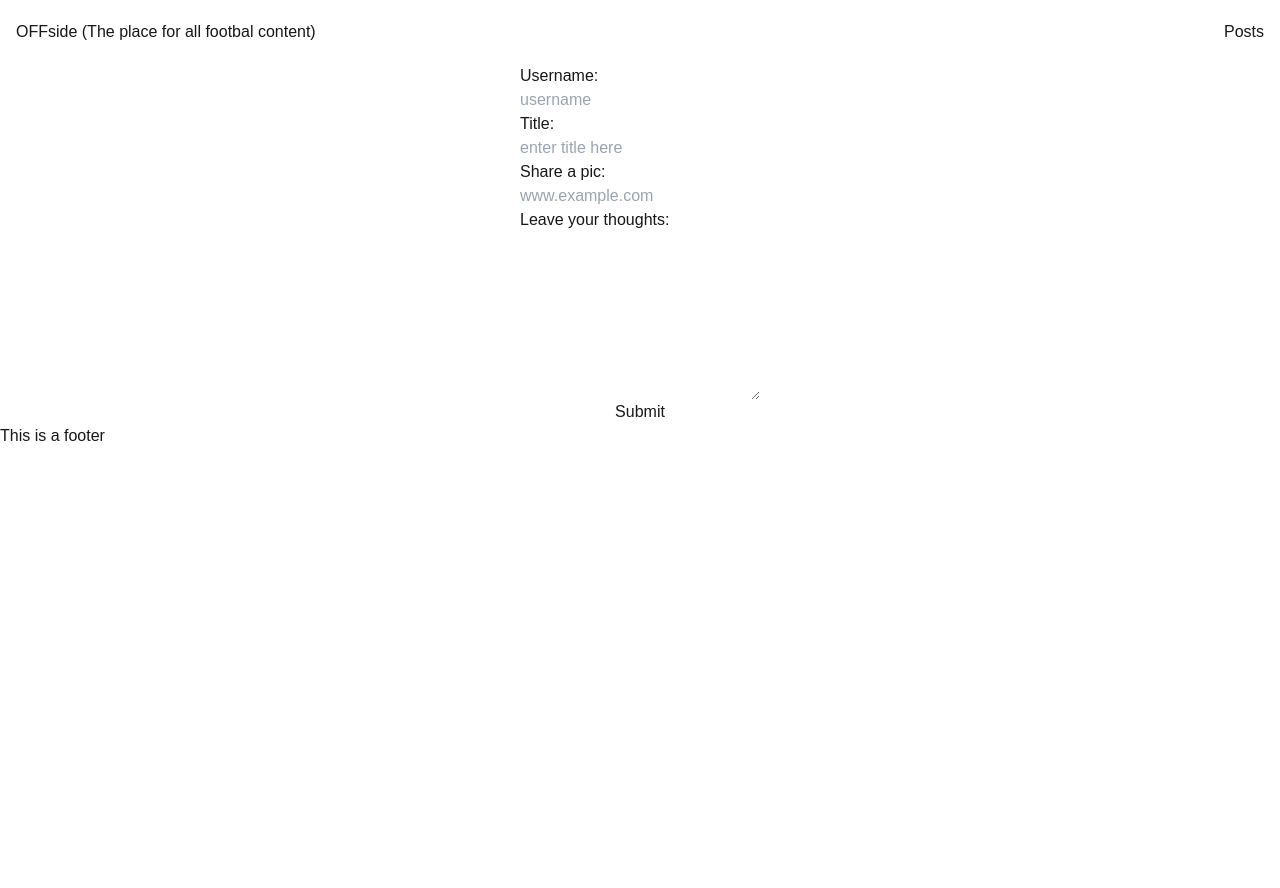
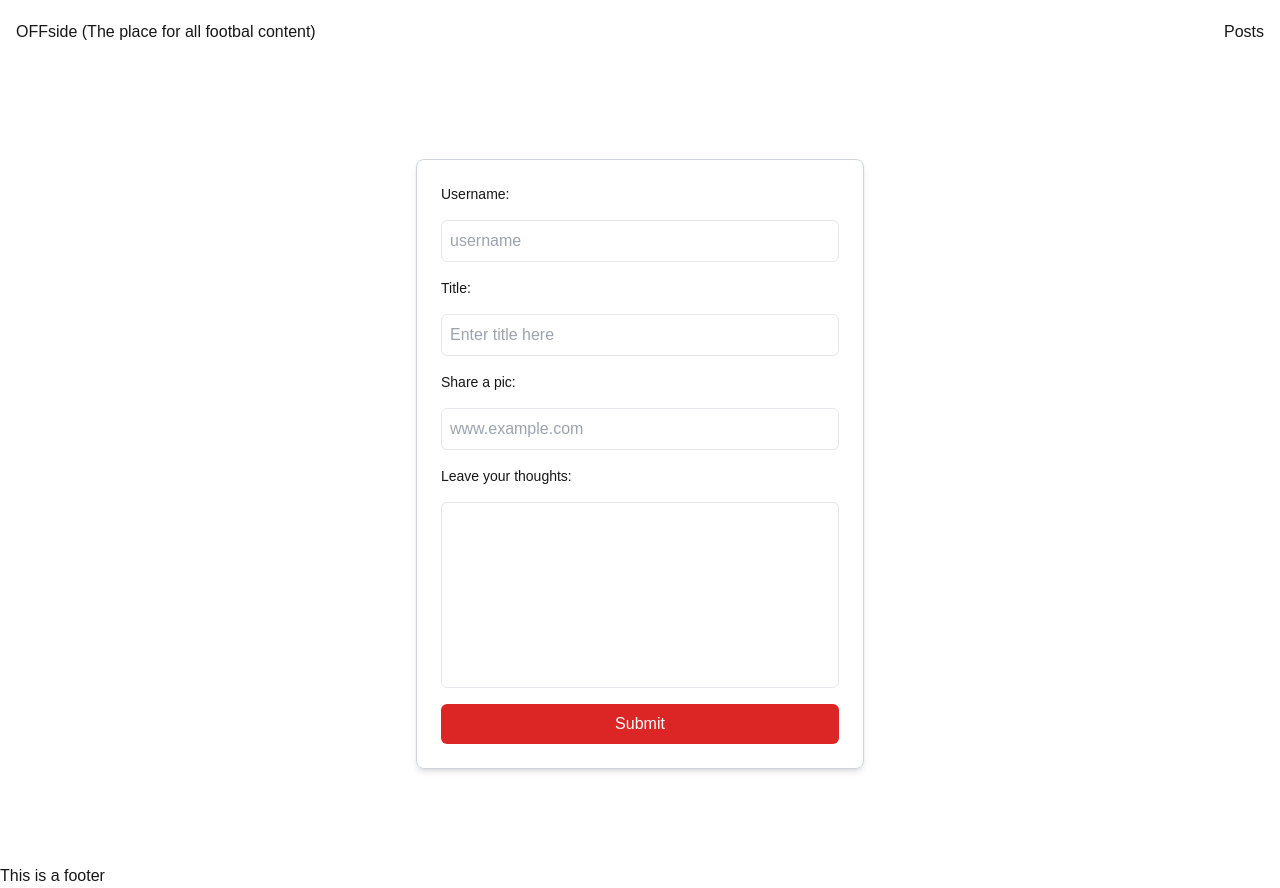
Before and after one commit to BullDogPatch/week8-assignment, a Next.js app: page /new-post in a window 1280 px wide. Before the commit the page ends 800 px from the top, so only its background shows below. Built offline with nearby package versions, Linux system fonts and the light colour scheme; no server answers.

Commit message:
style form

```diff
--- a/src/app/new-post/page.js
+++ b/src/app/new-post/page.js
@@ -2,28 +2,60 @@ import { createPost } from '@/utils/actions';
 
 const NewPostPage = async () => {
   return (
-    <div>
-      <form action={createPost} className='m-auto flex flex-col w-60'>
-        <label htmlFor='username'>Username:</label>
+    <div className='flex items-center justify-center min-h-screen p-4'>
+      <form
+        action={createPost}
+        className='flex flex-col w-full max-w-md gap-4 p-6 border border-gray-300 rounded-lg shadow-md'
+      >
+        <label htmlFor='username' className='text-sm font-medium'>
+          Username:
+        </label>
         <input
           type='text'
           name='username'
           id='username'
           placeholder='username'
+          className='w-full p-2 border rounded-md focus:outline-none focus:ring-2 focus:ring-red-500'
         />
-        <label htmlFor='heading'>Title:</label>
+
+        <label htmlFor='heading' className='text-sm font-medium'>
+          Title:
+        </label>
         <input
           type='text'
           name='heading'
           id='heading'
-          placeholder='enter title here'
+          placeholder='Enter title here'
+          className='w-full p-2 border rounded-md focus:outline-none focus:ring-2 focus:ring-red-500'
         />
-        <label htmlFor='src'>Share a pic:</label>
-        <input type='text' name='src' id='src' placeholder='www.example.com' />
-        <label htmlFor='content'>Leave your thoughts:</label>
-        <textarea type='text' name='content' id='content' rows={7}></textarea>
 
-        <button type='submit'>Submit</button>
+        <label htmlFor='src' className='text-sm font-medium'>
+          Share a pic:
+        </label>
+        <input
+          type='text'
+          name='src'
+          id='src'
+          placeholder='www.example.com'
+          className='w-full p-2 border rounded-md focus:outline-none focus:ring-2 focus:ring-red-500'
+        />
+
+        <label htmlFor='content' className='text-sm font-medium'>
+          Leave your thoughts:
+        </label>
+        <textarea
+          name='content'
+          id='content'
+          rows={7}
+          className='w-full p-2 border rounded-md resize-none focus:outline-none focus:ring-2 focus:ring-red-500'
+        ></textarea>
+
+        <button
+          type='submit'
+          className='w-full p-2 text-white bg-red-600 rounded-md hover:bg-red-700 transition'
+        >
+          Submit
+        </button>
       </form>
     </div>
   );
```
